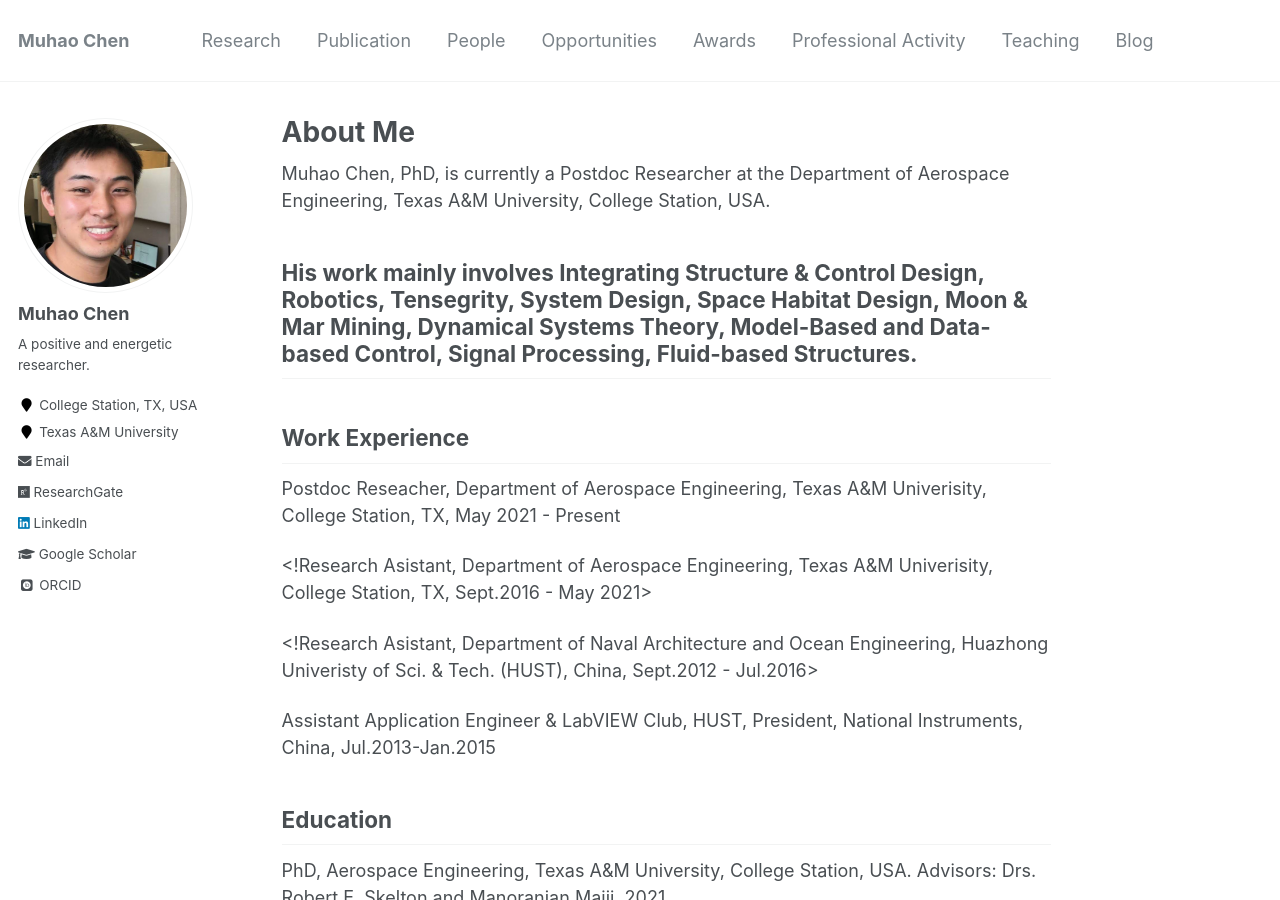
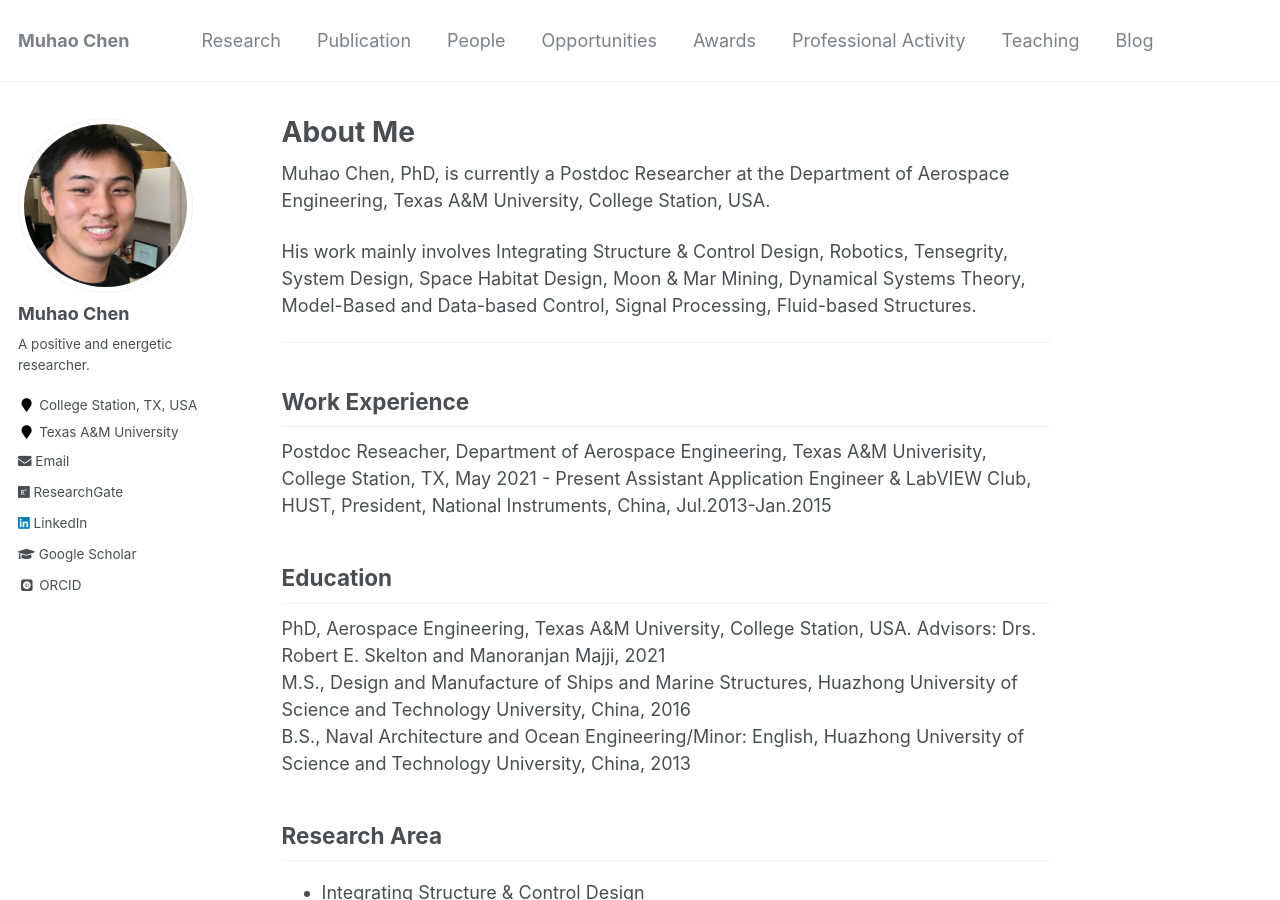
Before and after one commit to Muhao-Chen/muhao-chen.github.io, a Jekyll site: the page built from _pages/about.md, in a window 1280 px wide and 900 px high. Built offline with Jekyll 4.4.1, drawn with Linux system fonts in a browser that asks for light colours; some web fonts are replaced.

Commit message:
Update about.md

```diff
--- a/_pages/about.md
+++ b/_pages/about.md
@@ -12,17 +12,15 @@ toc: true
 Muhao Chen, PhD, is currently a Postdoc Researcher at the Department of Aerospace Engineering, Texas A&M University, College Station, USA.
 
 His work mainly involves Integrating Structure & Control Design, Robotics, Tensegrity, System Design, Space Habitat Design, Moon & Mar Mining, Dynamical Systems Theory, Model-Based and Data-based Control, Signal Processing, Fluid-based Structures.
+
 ---
 
 ## Work Experience
 
 Postdoc Reseacher, Department of Aerospace Engineering, Texas A&M Univerisity, College Station, TX, May 2021 - Present
-
-<!Research Asistant, Department of Aerospace Engineering, Texas A&M Univerisity, College Station, TX, Sept.2016 - May 2021>
-
-<!Research Asistant, Department of Naval Architecture and Ocean Engineering, Huazhong Univeristy of Sci. & Tech. (HUST), China, Sept.2012 - Jul.2016>
-
 Assistant Application Engineer & LabVIEW Club, HUST, President, National Instruments, China, Jul.2013-Jan.2015
+<!--Research Asistant, Department of Aerospace Engineering, Texas A&M Univerisity, College Station, TX, Sept.2016 - May 2021-->
+<!--Research Asistant, Department of Naval Architecture and Ocean Engineering, Huazhong Univeristy of Sci. & Tech. (HUST), China, Sept.2012 - Jul.2016-->
 
 
 ## Education
```
